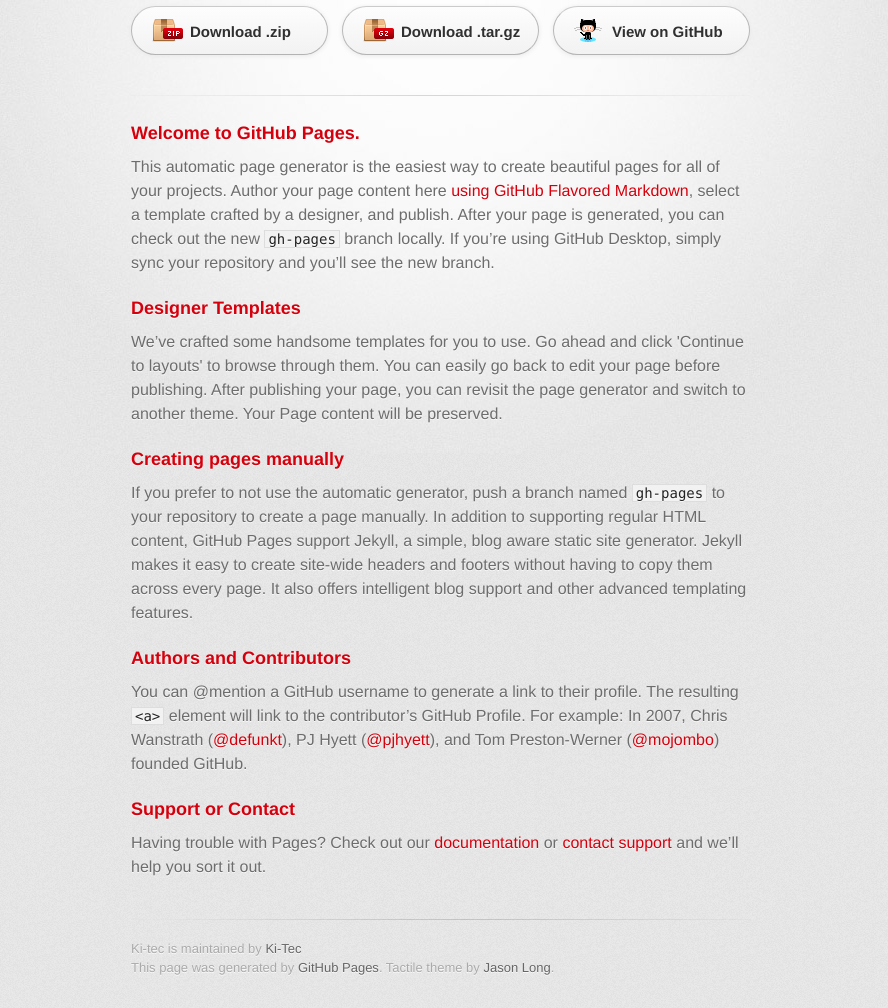
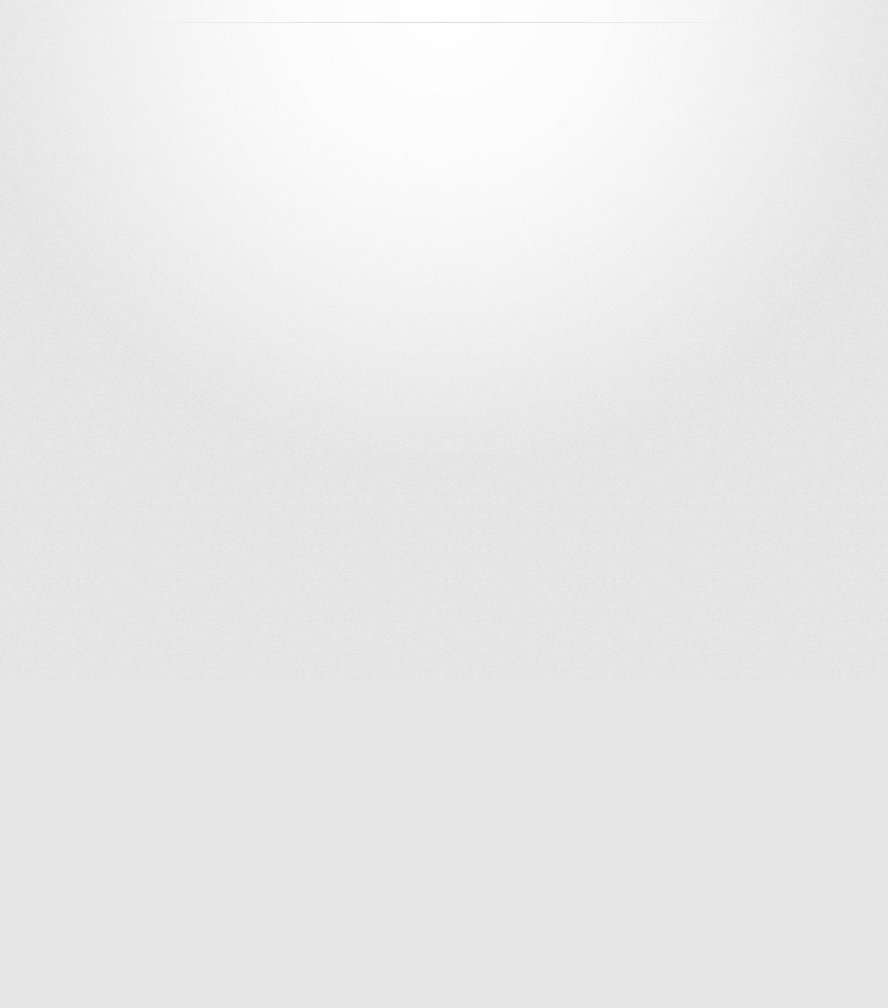
Before and after one commit to Ki-Tec/Ki-Tec, a plain HTML site: page index.html in a window 1280 px wide. Shown: the part 120-1128 px from the top of the page, without its empty margins (199-1087 px from the left). After the commit the page ends 800 px from the top, so only its background shows below. Drawn offline with Linux system fonts and the light colour scheme; a web font is replaced by a local one.

Commit message:
Update index.html

```diff
--- a/index.html
+++ b/index.html
@@ -22,45 +22,10 @@
           <h2></h2>
         </header>
 
-        <section id="downloads" class="clearfix">
-          <a href="https://github.com/Ki-Tec/Ki-Tec/zipball/master" id="download-zip" class="button"><span>Download .zip</span></a>
-          <a href="https://github.com/Ki-Tec/Ki-Tec/tarball/master" id="download-tar-gz" class="button"><span>Download .tar.gz</span></a>
-          <a href="https://github.com/Ki-Tec/Ki-Tec" id="view-on-github" class="button"><span>View on GitHub</span></a>
-        </section>
-
         <hr>
 
-        <section id="main_content">
-          <h3>
-<a id="welcome-to-github-pages" class="anchor" href="#welcome-to-github-pages" aria-hidden="true"><span aria-hidden="true" class="octicon octicon-link"></span></a>Welcome to GitHub Pages.</h3>
 
-<p>This automatic page generator is the easiest way to create beautiful pages for all of your projects. Author your page content here <a href="https://guides.github.com/features/mastering-markdown/">using GitHub Flavored Markdown</a>, select a template crafted by a designer, and publish. After your page is generated, you can check out the new <code>gh-pages</code> branch locally. If you’re using GitHub Desktop, simply sync your repository and you’ll see the new branch.</p>
 
-<h3>
-<a id="designer-templates" class="anchor" href="#designer-templates" aria-hidden="true"><span aria-hidden="true" class="octicon octicon-link"></span></a>Designer Templates</h3>
-
-<p>We’ve crafted some handsome templates for you to use. Go ahead and click 'Continue to layouts' to browse through them. You can easily go back to edit your page before publishing. After publishing your page, you can revisit the page generator and switch to another theme. Your Page content will be preserved.</p>
-
-<h3>
-<a id="creating-pages-manually" class="anchor" href="#creating-pages-manually" aria-hidden="true"><span aria-hidden="true" class="octicon octicon-link"></span></a>Creating pages manually</h3>
-
-<p>If you prefer to not use the automatic generator, push a branch named <code>gh-pages</code> to your repository to create a page manually. In addition to supporting regular HTML content, GitHub Pages support Jekyll, a simple, blog aware static site generator. Jekyll makes it easy to create site-wide headers and footers without having to copy them across every page. It also offers intelligent blog support and other advanced templating features.</p>
-
-<h3>
-<a id="authors-and-contributors" class="anchor" href="#authors-and-contributors" aria-hidden="true"><span aria-hidden="true" class="octicon octicon-link"></span></a>Authors and Contributors</h3>
-
-<p>You can @mention a GitHub username to generate a link to their profile. The resulting <code>&lt;a&gt;</code> element will link to the contributor’s GitHub Profile. For example: In 2007, Chris Wanstrath (<a href="https://github.com/defunkt" class="user-mention">@defunkt</a>), PJ Hyett (<a href="https://github.com/pjhyett" class="user-mention">@pjhyett</a>), and Tom Preston-Werner (<a href="https://github.com/mojombo" class="user-mention">@mojombo</a>) founded GitHub.</p>
-
-<h3>
-<a id="support-or-contact" class="anchor" href="#support-or-contact" aria-hidden="true"><span aria-hidden="true" class="octicon octicon-link"></span></a>Support or Contact</h3>
-
-<p>Having trouble with Pages? Check out our <a href="https://help.github.com/pages">documentation</a> or <a href="https://github.com/contact">contact support</a> and we’ll help you sort it out.</p>
-        </section>
-
-        <footer>
-          Ki-tec is maintained by <a href="https://github.com/Ki-Tec">Ki-Tec</a><br>
-          This page was generated by <a href="https://pages.github.com">GitHub Pages</a>. Tactile theme by <a href="https://twitter.com/jasonlong">Jason Long</a>.
-        </footer>
 
 
       </div>
```
